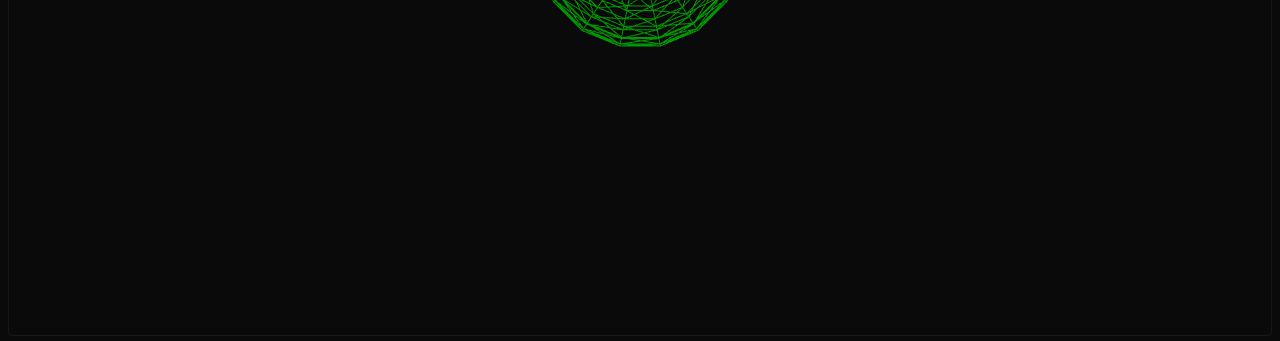
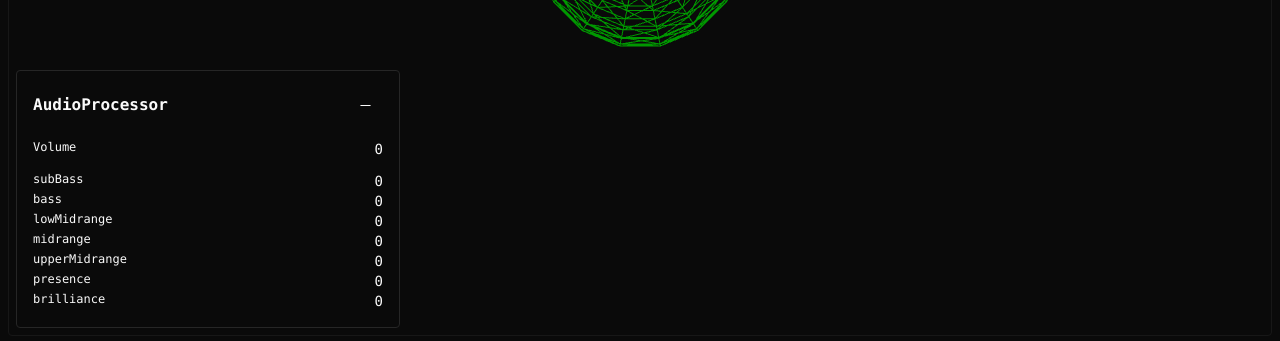
Before and after one commit to kalynbeach/wave-visions, a Next.js app: page / in a window 1280 px wide. Shown: the part 456-797 px from the top of the page. Built offline with nearby package versions, Linux system fonts and the light colour scheme; no server answers.

Commit message:
refactor AudioProcessor contexts and hooks

```diff
--- a/src/app/audio-frequencies-context.tsx
+++ b/src/app/audio-frequencies-context.tsx
@@ -1,13 +1,20 @@
 "use client";
 
 import { createContext, useContext, useCallback, useEffect, useState } from "react";
-import { useAudioProcessor } from "./audio-processor-context";
 import type { AudioProcessor } from "@/lib/audio";
 import type { AudioFrequencies } from "@/lib/definitions";
 
-type AudioFrequenciesState = AudioFrequencies | null;
+type AudioFrequenciesState = AudioFrequencies;
 
-const initialState: AudioFrequenciesState = null;
+const initialState: AudioFrequenciesState = {
+  subBass: 0,
+  bass: 0,
+  lowMidrange: 0,
+  midrange: 0,
+  upperMidrange: 0,
+  presence: 0,
+  brilliance: 0,
+};
 
 export const AudioFrequenciesContext = createContext<
   [AudioFrequenciesState, React.Dispatch<React.SetStateAction<AudioFrequenciesState>>] | undefined
@@ -22,14 +29,13 @@ export function AudioFrequenciesProvider({ children }: { children: React.ReactNo
   );
 }
 
-export function useAudioFrequencies() {
+export function useAudioFrequencies(audioProcessor: AudioProcessor | null) {
   const context = useContext(AudioFrequenciesContext);
 
   if (context === undefined) {
     throw new Error("useAudioFrequencies must be used within a AudioFrequenciesProvider");
   }
 
-  const [audioProcessor] = useAudioProcessor();
   const [audioFrequencies, setAudioFrequencies] = context;
 
   // Process audio stream frequency data
--- a/src/app/audio-processor-context.tsx
+++ b/src/app/audio-processor-context.tsx
@@ -39,9 +39,9 @@ export function useAudioProcessor() {
     let isMounted = true;
 
     async function createAudioProcessor(context: AudioContext, stream: MediaStream) {
-      console.log(`[useAudioProcessor createAudioProcessor] called`);
       try {
-        if (isMounted) {
+        if (isMounted && !audioProcessor) {
+          console.log(`[useAudioProcessor createAudioProcessor] Creating AudioProcessor instance`);
           const processor = new AudioProcessor(context, stream);
           setAudioProcessor(prevState => processor);
         }
--- a/src/app/audio-volume-context.tsx
+++ b/src/app/audio-volume-context.tsx
@@ -1,7 +1,6 @@
 "use client";
 
 import { createContext, useContext, useCallback, useEffect, useState } from "react";
-import { useAudioProcessor } from "./audio-processor-context";
 import type { AudioProcessor } from "@/lib/audio";
 
 type AudioVolumeState = number;
@@ -21,14 +20,13 @@ export function AudioVolumeProvider({ children }: { children: React.ReactNode })
   );
 }
 
-export function useAudioVolume() {
+export function useAudioVolume(audioProcessor: AudioProcessor | null) {
   const context = useContext(AudioVolumeContext);
 
   if (context === undefined) {
     throw new Error("useAudioVolume must be used within a AudioVolumeProvider");
   }
 
-  const [audioProcessor] = useAudioProcessor();
   const [audioVolume, setAudioVolume] = context;
 
   // Memoized function to process current volume
--- a/src/app/audio-waveform-context.tsx
+++ b/src/app/audio-waveform-context.tsx
@@ -1,7 +1,6 @@
 "use client";
 
 import { createContext, useContext, useCallback, useEffect, useState } from "react";
-import { useAudioProcessor } from "./audio-processor-context";
 import type { AudioProcessor } from "@/lib/audio";
 
 type AudioWaveformState = Float32Array | null;
@@ -21,14 +20,13 @@ export function AudioWaveformProvider({ children }: { children: React.ReactNode
   );
 }
 
-export function useAudioWaveform() {
+export function useAudioWaveform(audioProcessor: AudioProcessor | null) {
   const context = useContext(AudioWaveformContext);
 
   if (context === undefined) {
     throw new Error("useAudioWaveform must be used within a AudioWaveformProvider");
   }
 
-  const [audioProcessor] = useAudioProcessor();
   const [audioWaveform, setAudioWaveform] = context;
 
   // Process audio stream waveform data
--- a/src/components/audio-processor.tsx
+++ b/src/components/audio-processor.tsx
@@ -1,20 +1,17 @@
 "use client";
 
 import { useState } from "react";
+import { useAudioProcessor } from "@/app/audio-processor-context";
 import { useAudioVolume } from "@/app/audio-volume-context";
 import { useAudioFrequencies } from "@/app/audio-frequencies-context";
 import { Button } from "@/components/ui/button";
 import { MinusIcon, PlusIcon } from "@radix-ui/react-icons";
-import { cn } from "@/lib/utils";
 
 export default function AudioProcessor() {
-  const [audioVolume] = useAudioVolume();
-  const [audioFrequencies] = useAudioFrequencies();
+  const [audioProcessor] = useAudioProcessor();
+  const [audioVolume] = useAudioVolume(audioProcessor);
+  const [audioFrequencies] = useAudioFrequencies(audioProcessor);
   const [isMinimized, setIsMinimized] = useState(false);
-
-  if (!audioVolume || !audioFrequencies) {
-    return null;
-  }
 
   function toggleMinimize() {
     setIsMinimized(!isMinimized);
--- a/src/components/boxes-vision.tsx
+++ b/src/components/boxes-vision.tsx
@@ -1,11 +1,13 @@
 "use client";
 
+import { useAudioProcessor } from "@/app/audio-processor-context";
 import { useAudioVolume } from "@/app/audio-volume-context";
 import Canvas from "@/components/canvas";
 import Box from "@/components/box";
 
 export default function BoxesVision() {
-  const [audioVolume] = useAudioVolume();
+  const [audioProcessor] = useAudioProcessor();
+  const [audioVolume] = useAudioVolume(audioProcessor);
 
   return (
     <Canvas>
--- a/src/components/oscilloscope-vision.tsx
+++ b/src/components/oscilloscope-vision.tsx
@@ -7,7 +7,7 @@ import Oscilloscope from "@/components/oscilloscope";
 
 export default function OscilloscopeVision() {
   const [audioProcessor] = useAudioProcessor();
-  const [audioWaveform] = useAudioWaveform();
+  const [audioWaveform] = useAudioWaveform(audioProcessor);
 
   return (
     <Canvas>
--- a/src/components/sphere-vision.tsx
+++ b/src/components/sphere-vision.tsx
@@ -1,11 +1,13 @@
 "use client";
 
+import { useAudioProcessor } from "@/app/audio-processor-context";
 import { useAudioVolume } from "@/app/audio-volume-context";
 import Canvas from "@/components/canvas";
 import Sphere from "@/components/sphere";
 
 export default function SphereVision() {
-  const [audioVolume] = useAudioVolume();
+  const [audioProcessor] = useAudioProcessor();
+  const [audioVolume] = useAudioVolume(audioProcessor);
 
   return (
     <Canvas>
```
